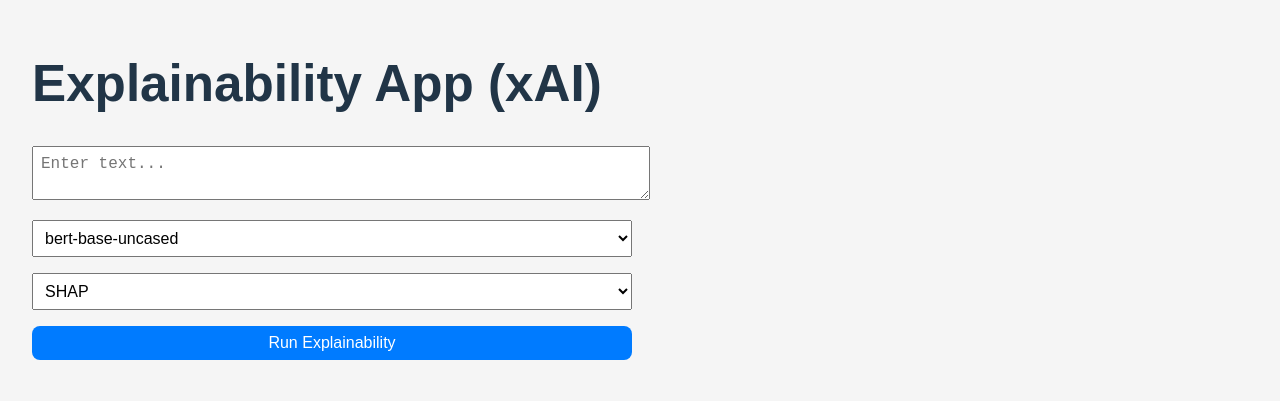
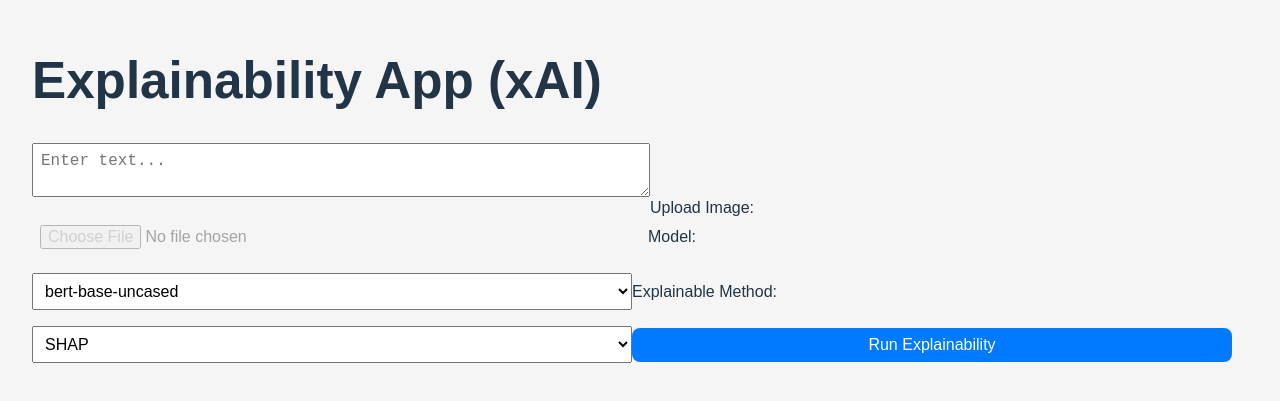
Before and after one commit to BrianTruong23/explainableAI, a React (Vite) app in the folder xai-frontend/: page / in a window 1280 px wide. Shown: the part 233-634 px from the top of the page. Built offline with nearby package versions, Linux system fonts and the light colour scheme.

Commit message:
add image upload and distable different things based on model selected

```diff
--- a/xai-frontend/src/App.jsx
+++ b/xai-frontend/src/App.jsx
@@ -11,6 +11,7 @@
   const [loading, setLoading] = useState(false);
   const [result, setResult] = useState({ 0: { tokens: [], attributions: [] }, 1: { tokens: [], attributions: [] } });
   const [activeClass, setActiveClass] = useState(null);
+  const [imageFile, setImageFile] = useState(null);
 
   const handleSubmit = async () => {
     if (!text.trim()) {
@@ -43,6 +44,15 @@
     }
   };
 
+  const handleImageUpload = (e) => {
+    const file = e.target.files[0];
+    if (file && file.type.startsWith("image/")) {
+      setImageFile(file);
+    } else {
+      alert("Please upload a valid image file.");
+    }
+  };
+
   return (
     <div>
       <h1>Explainability App (xAI)</h1>
@@ -51,13 +61,42 @@
         placeholder="Enter text..."
         value={text}
         onChange={e => setText(e.target.value)}
+        disabled = {model == "vit-tiny"}
+        style={{
+          opacity: model === "vit-tiny" ? 0.5 : 1,
+          cursor: model === "vit-tiny" ? "not-allowed" : "pointer"
+        }}
       />
 
+
+      <label htmlFor="
+      ">
+          Upload Image:
+          <input
+            type="file"
+            accept="image/*"
+            onChange={handleImageUpload}
+            disabled={model === "bert-base-uncased"}
+            style={{
+              opacity: model === "bert-base-uncased" ? 0.5 : 1,
+              cursor: model === "bert-base-uncased" ? "not-allowed" : "pointer"
+            }}
+          />
+
+      </label>
+
       {/* Model and method dropdowns */}
-      <select onChange={(e) => setModel(e.target.value)} value={model}>
-        <option value="bert-base-uncased">bert-base-uncased</option>
-        <option value="vit-tiny">vit-tiny</option>
-      </select>
+      <label>
+        Model:
+        <select onChange={(e) => setModel(e.target.value)} value={model}>
+          <option value="bert-base-uncased">bert-base-uncased</option>
+          <option value="vit-tiny">vit-tiny</option>
+        </select>
+      </label>
+
+      <label>
+
+      Explainable Method:
 
       <select
         onChange={(e) => setMethod(e.target.value)}
@@ -79,6 +118,9 @@
           GradCAM
         </option>
       </select>
+
+      </label>
+
 
       <button onClick={handleSubmit}>Run Explainability</button>
 
```
